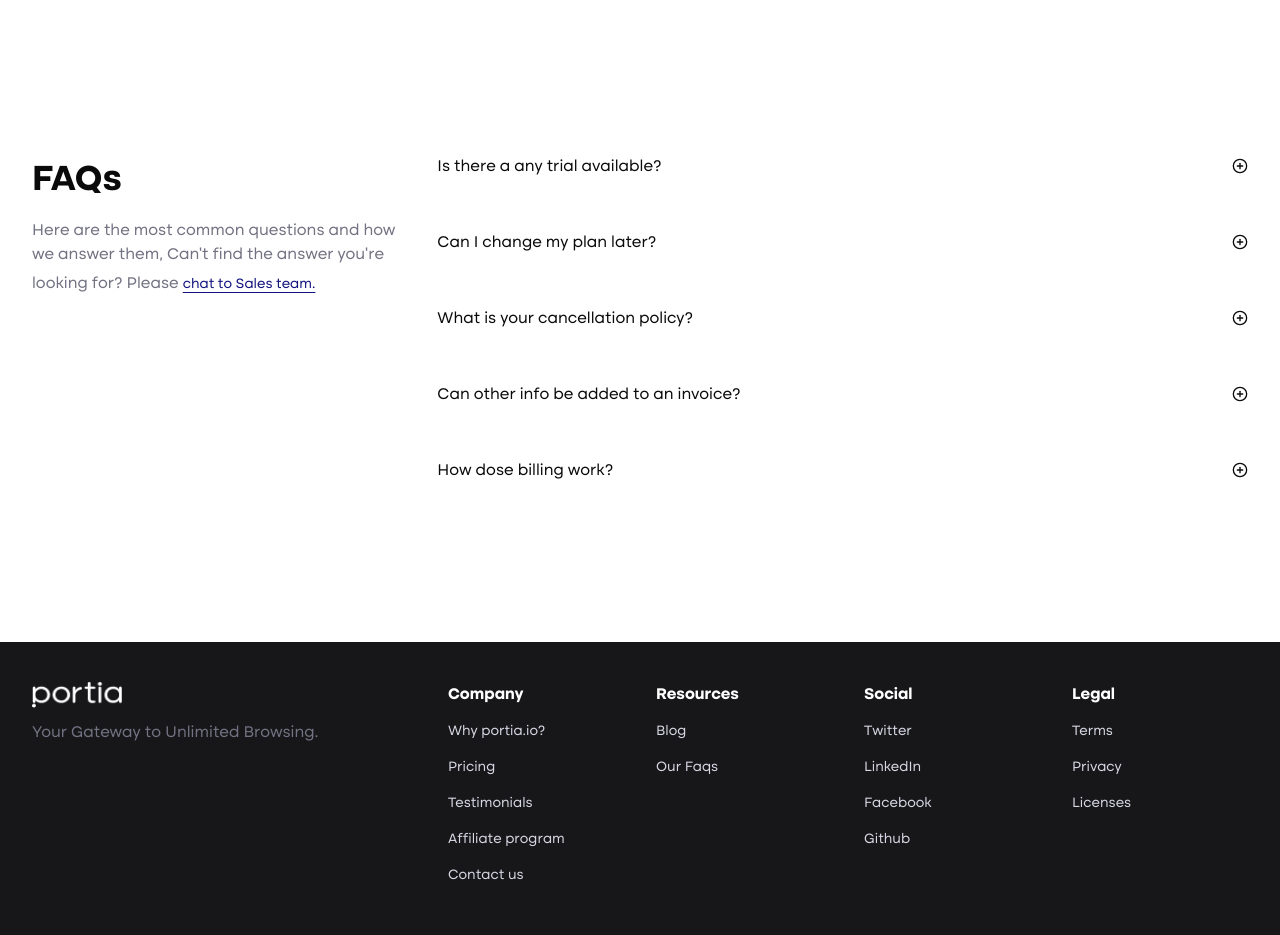
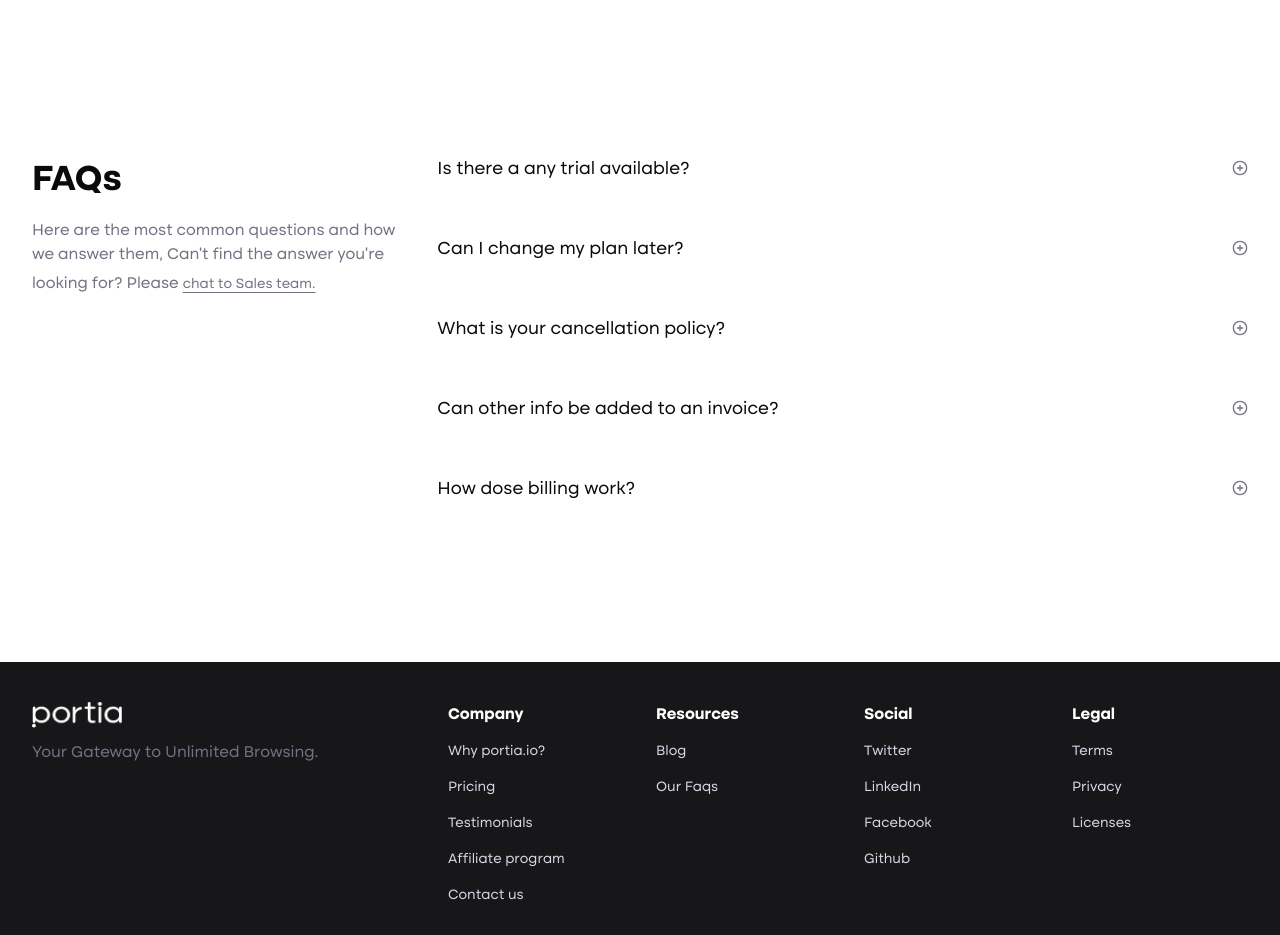
Before and after one commit to Saeed-Altout/portia, a Next.js app: page / in a window 1280 px wide. Shown: the part 4340-5275 px from the top of the page. Built offline with nearby package versions, Linux system fonts and the light colour scheme.

Commit message:
complete faqs section

```diff
--- a/app/(website)/(pages)/(home)/_components/faqs.tsx
+++ b/app/(website)/(pages)/(home)/_components/faqs.tsx
@@ -22,7 +22,9 @@ export const FAQs = () => {
             Can&apos;t find the answer you&apos;re looking for? Please{" "}
             <Button variant="link" asChild className="px-0 underline" size="sm">
               {/* TODO: Update href link of sales team */}
-              <Link href="/">chat to Sales team.</Link>
+              <Link href="/" className="!text-gray-primary">
+                chat to Sales team.
+              </Link>
             </Button>
           </p>
         </div>
@@ -31,7 +33,9 @@ export const FAQs = () => {
           <Accordion type="single" collapsible className="flex flex-col gap-5">
             {faqsData.map(({ question, answer }, index) => (
               <AccordionItem key={index} value={`item-${index + 1}`}>
-                <AccordionTrigger>{question}</AccordionTrigger>
+                <AccordionTrigger>
+                  <span className="font-medium text-lg">{question}</span>
+                </AccordionTrigger>
                 <AccordionContent className="text-gray-primary text-sm md:text-base">
                   {answer}
                 </AccordionContent>
--- a/app/(website)/constants/index.ts
+++ b/app/(website)/constants/index.ts
@@ -109,7 +109,8 @@ export const plansData = [
 export const faqsData = [
   {
     question: "Is there a any trial available?",
-    answer: "Yes. It adheres to the WAI-ARIA design pattern.",
+    answer:
+      "Yes, you can try us for only 0.25$ for 2 hours. and then if you want you can upgrade to one of our plans.",
   },
   {
     question: "Can I change my plan later?",
--- a/components/ui/accordion.tsx
+++ b/components/ui/accordion.tsx
@@ -30,8 +30,8 @@ const AccordionTrigger = React.forwardRef<
       {...props}
     >
       {children}
-      <CirclePlus className="hidden plus h-4 w-4 shrink-0 transition-transform duration-200" />
-      <CircleMinus className="hidden minus h-4 w-4 shrink-0 transition-transform duration-200" />
+      <CirclePlus className="hidden plus h-4 w-4 shrink-0 transition-transform duration-200 text-gray-primary" />
+      <CircleMinus className="hidden minus h-4 w-4 shrink-0 transition-transform duration-200 text-gray-primary" />
     </AccordionPrimitive.Trigger>
   </AccordionPrimitive.Header>
 ));
```
